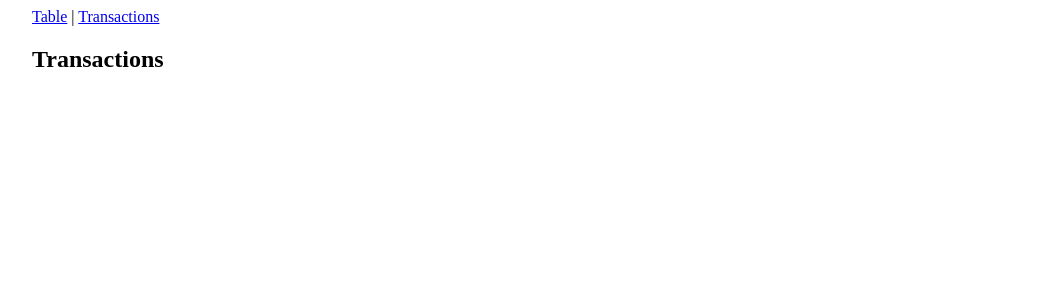
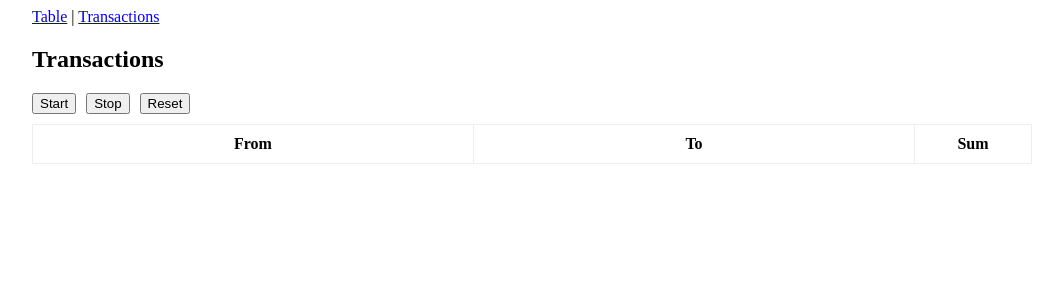
Before and after one commit to codeshota/atlant, a Vue app: page /transactions in a window 1280 px wide. Shown: the top 300 px of the page, without its empty margins (108-1171 px from the left). Built offline with nearby package versions, Linux system fonts and the light colour scheme.

Commit message:
init websockest and render data

```diff
--- a/src/views/Home.vue
+++ b/src/views/Home.vue
@@ -39,9 +39,9 @@
 
 <script>
 export default {
-  name: 'Home',
+  name: 'Table',
 
-  data: function () {
+  data() {
     return {
       cards: [
         {
--- a/src/views/Transactions.vue
+++ b/src/views/Transactions.vue
@@ -2,5 +2,130 @@
   <div class="container">
     <h2>Transactions</h2>
 
+    <button @click="init" class="r-margin">Start</button>
+    <button @click="closeConnection" class="r-margin">Stop</button>
+    <button @click="resetMessages">Reset</button>
+
+    <table>
+      <thead>
+        <tr>
+          <th class="fixed-width">From</th>
+          <th class="fixed-width">To</th>
+          <th>Sum</th>
+        </tr>
+      </thead>
+
+      <tbody>
+        <tr
+          v-for="(message, i) in messages"
+          :key="i"
+        >
+          <td>
+            <p
+              v-for="(input, i) in message.x.inputs"
+              :key="i"
+            >
+              {{ input.prev_out.addr}}
+            </p>
+          </td>
+
+          <td>
+            <p
+              v-for="(out, i) in message.x.out"
+              :key="i"
+            >
+              {{ out.addr}}
+            </p>
+          </td>
+
+          <td>
+            <p
+              v-for="(out, i) in message.x.out"
+              :key="i"
+            >
+              {{ out.value / 100000000 }}
+            </p>
+          </td>
+        </tr>
+      </tbody>
+    </table>
   </div>
 </template>
+
+<script>
+export default {
+  name: 'Transactions',
+
+  data() {
+    return {
+      connection: null,
+      message: '',
+      messages: []
+    }
+  },
+
+
+  methods: {
+    init() {
+      this.openConnection(this.sendInitMessage, this.messages);
+    },
+
+    openConnection(sendInitMessage, messages) {
+      console.log("Starting connection to WebSocket Server");
+      this.connection = new WebSocket("wss://ws.blockchain.info/inv");
+
+      this.connection.onopen = function (event) {
+        console.log(event);
+        console.log("Successfully connected");
+        sendInitMessage();
+      }
+
+      this.connection.onmessage = function (event) {
+        console.log(JSON.parse(event.data));
+        messages.push(JSON.parse(event.data));
+      }
+
+      this.connection.onclose = function (event) {
+        console.log(event);
+      }
+    },
+
+    sendInitMessage() {
+      this.connection.send(JSON.stringify({ "op": "unconfirmed_sub" }));
+    },
+
+    closeConnection() {
+      this.connection.close();
+    },
+
+    resetMessages() {
+      this.closeConnection();
+      this.messages = [];
+      this.openConnection(this.sendInitMessage, this.messages);
+    }
+  }
+}
+</script>
+
+<style scoped>
+table {
+  margin-top: 10px;
+  border-collapse: collapse;
+  width: 100%;
+}
+
+table,
+th,
+td {
+  border: 1px solid #eee;
+  padding: 10px;
+}
+
+.fixed-width {
+  width: 420px;
+}
+
+.r-margin {
+  margin-right: 10px;
+}
+</style>
```
